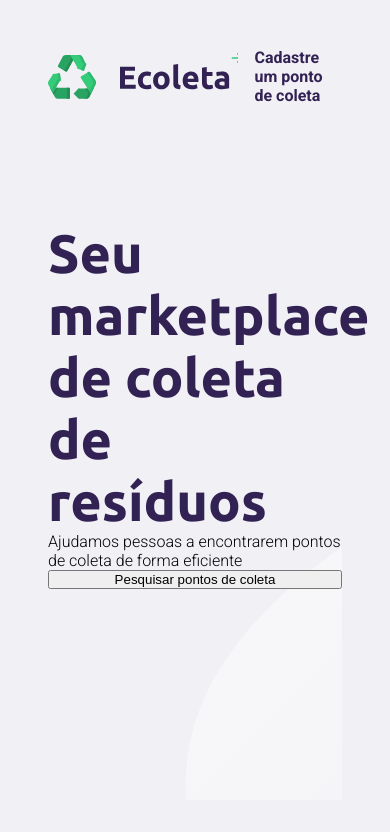
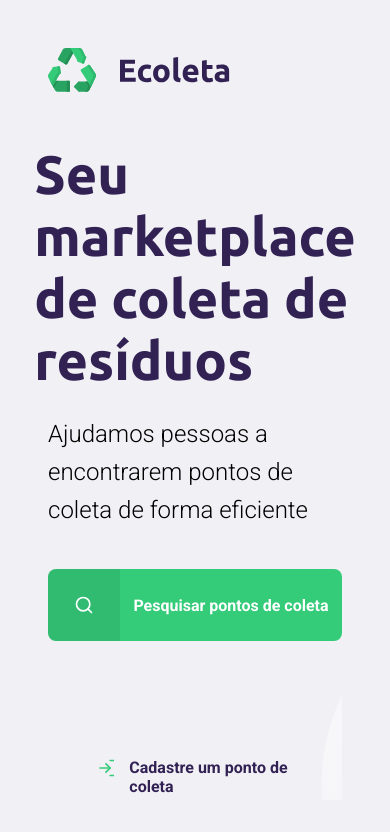
Before and after one commit to jairraya/Ecoleta, a plain HTML site: page index.html in a window 390 px wide. Drawn offline with Linux system fonts and the light colour scheme.

Commit message:
Corrigindo bugs 2

```diff
--- a/Style/main.css
+++ b/Style/main.css
@@ -76,3 +76,69 @@ h1,  h2, h3, h4, h5, h6{
 #page-home main h1{
     font-size: 54px;
 }
+
+#page-home main p{
+    font-size: 24px;
+    line-height: 38px;
+    margin-top: 24px;
+}
+
+#page-home main a{
+    width: 100%;
+    max-width: 360px;
+    height: 72px;
+    border-radius: 8px;
+    display: flex;
+    align-items: center;
+    margin-top: 40px;
+    background-color: var(--primary-color);
+    transition: 400ms;
+}
+
+#page-home main a:hover{
+    background-color: #2fb86e;
+
+}
+
+#page-home main a span{
+    width: 72px;
+    height: 72px;
+    border-top-left-radius: 8px;
+    border-bottom-left-radius: 8px;
+    background-color: rgba(0, 0, 0, 0.08);
+    display: flex;
+    align-items: center;
+    justify-content: center;
+}
+
+#page-home main a span::after{
+    content: "";
+    background-image: url('../assets/icones/search.svg');
+    width: 20px;
+    height: 20px;
+}
+
+#page-home main a strong{
+    flex: 1;
+    color: white;
+    text-align: center;
+}
+
+@media (max-width: 900px){
+    #page-home{
+        background-position-x: 70vw;
+    }
+    #page-home .comtent{
+        align-items: center;
+        text-align: center;
+    }
+    #page-home header a{
+        position: absolute;
+        bottom: 48px;
+        left: 50%;
+        transform: translateX(-50%);
+    }
+    #page-home main{
+        align-items: center;
+    }
+}
--- a/index.html
+++ b/index.html
@@ -34,7 +34,7 @@
 
                     <p>Ajudamos pessoas a encontrarem pontos de coleta de forma eficiente</p>
 
-                    <button>Pesquisar pontos de coleta</button>
+                    <a href="#"><span></span><strong>Pesquisar pontos de coleta</strong></a>
 
                 </main>
 
```
